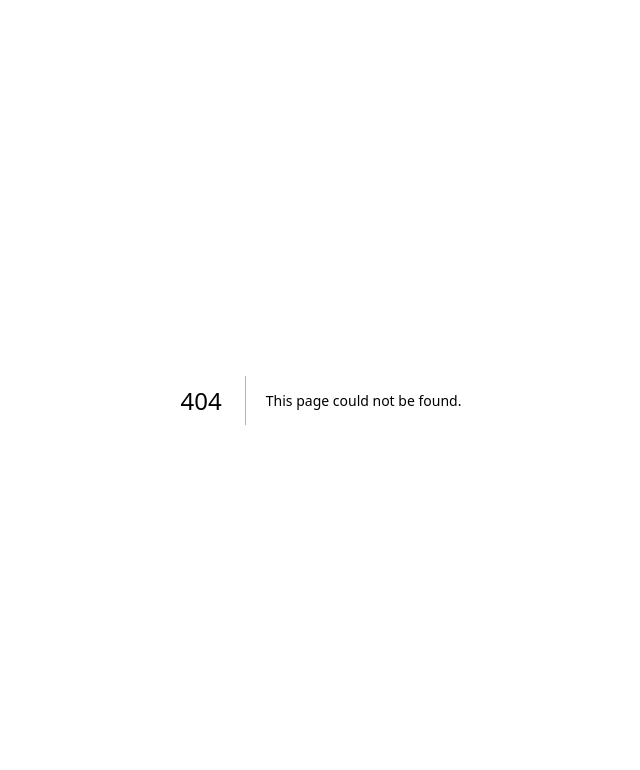
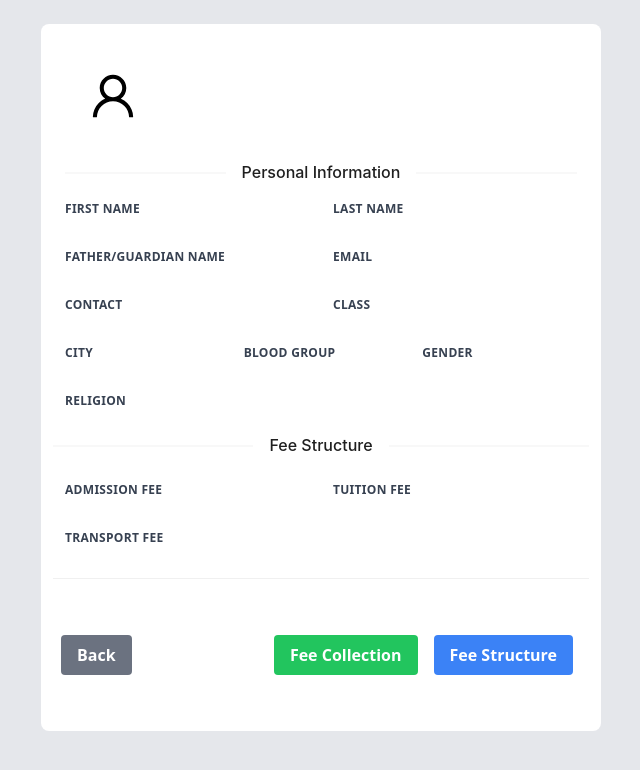
Before and after one commit to MuhammadOmarAzhar/student-fee, a Next.js app: page /student-detail in a window 1280 px wide. Before the commit this address had no page. Shown: the top 770 px of the page, without its empty margins (319-959 px from the left). Built offline with nearby package versions, Linux system fonts and the light colour scheme.

Commit message:
Student detail and modal

```diff
--- a/package.json
+++ b/package.json
@@ -20,6 +20,7 @@
     "next": "14.0.1",
     "react": "^18",
     "react-dom": "^18",
+    "react-modal": "^3.16.1",
     "react-query": "^3.39.3",
     "react-toastify": "^9.1.3"
   },
--- a/src/pages/index.js
+++ b/src/pages/index.js
@@ -24,6 +24,30 @@ const App = () => {
 
   const handleAddStudentClick = () => {
     router.push('/addstudent');
+    queryClient.invalidateQueries('id');
+  };
+
+  const handleStudentDetail = (item) => {
+    debugger;
+    router.push({
+      pathname: '/student-detail',
+      query: {
+        id: item.id,
+        firstName: item.firstName,
+        lastName: item.lastName,
+        fatherName: item.fatherName,
+        tuitionFee: item.tuitionFee,
+        transportFee: item.transportFee,
+        admissionFee: item.admissionFee,
+        phone: item.phone,
+        address: item.address,
+        bloodgroup: item.bloodgroup,
+        religion: item.religion,
+        studentClass: item.studentClass,
+        gender: item.gender,
+        email: item.email,
+      },
+    });
     queryClient.invalidateQueries('id');
   };
 
@@ -148,7 +172,8 @@ const App = () => {
                     >
                       <th
                         scope='row'
-                        className='px-6 py-4 font-medium whitespace-nowrap'
+                        onClick={() => handleStudentDetail(item)}
+                        className='px-6 py-4 font-medium whitespace-nowrap cursor-pointer'
                       >
                         {item.firstName} {item.lastName}
                       </th>
--- /dev/null
+++ b/src/pages/student-detail/index.jsx
@@ -0,0 +1,203 @@
+import {UserOutlined} from '@ant-design/icons';
+import {Divider} from 'antd';
+import {useRouter} from 'next/router';
+import React, {useState} from 'react';
+import Modal from 'react-modal';
+
+const studentDetail = () => {
+  const [isModalOpen, setIsModalOpen] = useState(false);
+  const router = useRouter();
+  const {
+    id,
+    firstName,
+    lastName,
+    fatherName,
+    tuitionFee,
+    transportFee,
+    admissionFee,
+    phone,
+    email,
+    address,
+    bloodgroup,
+    religion,
+    gender,
+    studentClass,
+  } = router.query;
+
+  const studentData = {
+    id,
+    firstName,
+    lastName,
+    fatherName,
+    tuitionFee,
+    transportFee,
+    admissionFee,
+    phone,
+    address,
+    bloodgroup,
+    religion,
+    studentClass,
+    gender,
+    email,
+  };
+
+  const handleOpenModal = () => {
+    setIsModalOpen(true);
+  };
+
+  const handleCloseModal = () => {
+    setIsModalOpen(false);
+  };
+
+  const handleBack = () => {
+    router.push('/');
+  };
+  return (
+    <div className='bg-gray-200 h-screen grid justify-center p-6'>
+      <div className='flex justify-center'>
+        <div className='bg-white p-6 rounded-lg h-fit w-fit'>
+          <form className='w-full max-w-lg'>
+            <div className='flex items-center p-6'>
+              <div className='text-black text-5xl'>
+                <UserOutlined />
+              </div>
+              <div>
+                <h1 className='text-black text-lg font-bold uppercase'>
+                  {studentData.firstName} {studentData.lastName}
+                </h1>
+              </div>
+            </div>
+            <Divider>Personal Information</Divider>
+            <div className='flex flex-wrap -mx-3 mb-6'>
+              <div className='w-full md:w-1/2 px-3 mb-6 md:mb-0'>
+                <label className='block uppercase tracking-wide text-gray-700 text-xs font-bold mb-2'>
+                  First Name
+                </label>
+                <p className='text-gray-700'>{studentData.firstName}</p>
+              </div>
+              <div className='w-full md:w-1/2 px-3'>
+                <label className='block uppercase tracking-wide text-gray-700 text-xs font-bold mb-2'>
+                  Last Name
+                </label>
+                <p className='text-gray-700'>{studentData.lastName}</p>
+              </div>
+              <div className='w-full mt-6 md:w-1/2 px-3'>
+                <label className='block uppercase tracking-wide text-gray-700 text-xs font-bold mb-2'>
+                  Father/Guardian Name
+                </label>
+                <p className='text-gray-700'>{studentData.fatherName}</p>
+              </div>
+              <div className='w-full mt-6 md:w-1/2 px-3'>
+                <label className='block uppercase tracking-wide text-gray-700 text-xs font-bold mb-2'>
+                  Email
+                </label>
+                <p className='text-gray-700'>{studentData.email}</p>
+              </div>
+            </div>
+            <div className='flex flex-wrap -mx-3 mb-6'>
+              <div className='w-full px-3 md:w-1/2'>
+                <label className='block uppercase tracking-wide text-gray-700 text-xs font-bold mb-2'>
+                  Contact
+                </label>
+                <p className='text-gray-700'>{studentData.phone}</p>
+              </div>
+              <div className='w-full px-3 md:w-1/2'>
+                <label className='block uppercase tracking-wide text-gray-700 text-xs font-bold mb-2'>
+                  Class
+                </label>
+                <p className='text-gray-700'>{studentData.studentClass}</p>
+              </div>
+            </div>
+
+            <div className='flex flex-wrap -mx-3 mb-2'>
+              <div className='w-full md:w-1/3 px-3 mb-6'>
+                <label className='block uppercase tracking-wide text-gray-700 text-xs font-bold mb-2'>
+                  City
+                </label>
+                <p className='text-gray-700'>{studentData.address}</p>
+              </div>
+              <div className='w-full md:w-1/3 px-3 mb-6 md:mb-0'>
+                <label className='block uppercase tracking-wide text-gray-700 text-xs font-bold mb-2'>
+                  Blood group
+                </label>
+                <p className='text-gray-700'>{studentData.bloodgroup}</p>
+              </div>
+              <div className='w-full md:w-1/3 px-3 mb-6 md:mb-0'>
+                <label className='block uppercase tracking-wide text-gray-700 text-xs font-bold mb-2'>
+                  Gender
+                </label>
+                <p className='text-gray-700'>{studentData.gender}</p>
+              </div>
+              <div className='w-full md:w-1/3 px-3 mb-6 md:mb-0'>
+                <label className='block uppercase tracking-wide text-gray-700 text-xs font-bold mb-2'>
+                  Religion
+                </label>
+                <p className='text-gray-700'>{studentData.religion}</p>
+              </div>
+              <Divider>Fee Structure</Divider>
+            </div>
+            <div className='flex flex-wrap -mx-3 mb-6'>
+              <div className='w-full md:w-1/2 px-3 mb-6 md:mb-0'>
+                <label className='block uppercase tracking-wide text-gray-700 text-xs font-bold mb-2'>
+                  Admission fee
+                </label>
+                <p className='text-gray-700'>{studentData.admissionFee}</p>
+              </div>
+              <div className='w-full md:w-1/2 px-3'>
+                <label className='block uppercase tracking-wide text-gray-700 text-xs font-bold mb-2'>
+                  Tuition fee
+                </label>
+                <p className='text-gray-700'>{studentData.tuitionFee}</p>
+              </div>
+              <div className='w-full mt-6 md:w-1/2 px-3'>
+                <label className='block uppercase tracking-wide text-gray-700 text-xs font-bold mb-2'>
+                  Transport fee
+                </label>
+                <p className='text-gray-700'>{studentData.transportFee}</p>
+              </div>
+              <Divider />
+              <div className='w-full flex justify-between items-center mt-6 mx-2'>
+                <button
+                  className='bg-gray-500 hover:bg-gray-700 text-white font-bold py-2 px-4 rounded focus:outline-none focus:shadow-outline-gray'
+                  type='button'
+                  onClick={handleBack}
+                >
+                  Back
+                </button>
+                <div>
+                  <button
+                    className='bg-green-500 hover:bg-green-700 text-white font-bold m-2 py-2 px-4 rounded focus:outline-none focus:shadow-outline-green'
+                    type='button'
+                    onClick={handleOpenModal}
+                  >
+                    Fee Collection
+                  </button>
+                  <button
+                    className='bg-blue-500 hover:bg-blue-700 text-white m-2 font-bold py-2 px-4 rounded focus:outline-none focus:shadow-outline-blue'
+                    type='button'
+                    onClick={handleOpenModal}
+                  >
+                    Fee Structure
+                  </button>
+                </div>
+                <Modal
+                  isOpen={isModalOpen}
+                  onRequestClose={handleCloseModal}
+                  contentLabel='Example Modal'
+                >
+                  <h2 className='text-black'>Modal Content</h2>
+                  <p className='text-black'>Any other content can go here...</p>
+                  <button className='text-black' onClick={handleCloseModal}>
+                    Close Modal
+                  </button>
+                </Modal>
+              </div>
+            </div>
+          </form>
+        </div>
+      </div>
+    </div>
+  );
+};
+
+export default studentDetail;
```
Also changed, not shown: 1 other file (tests, documents, lock files or other folders).
